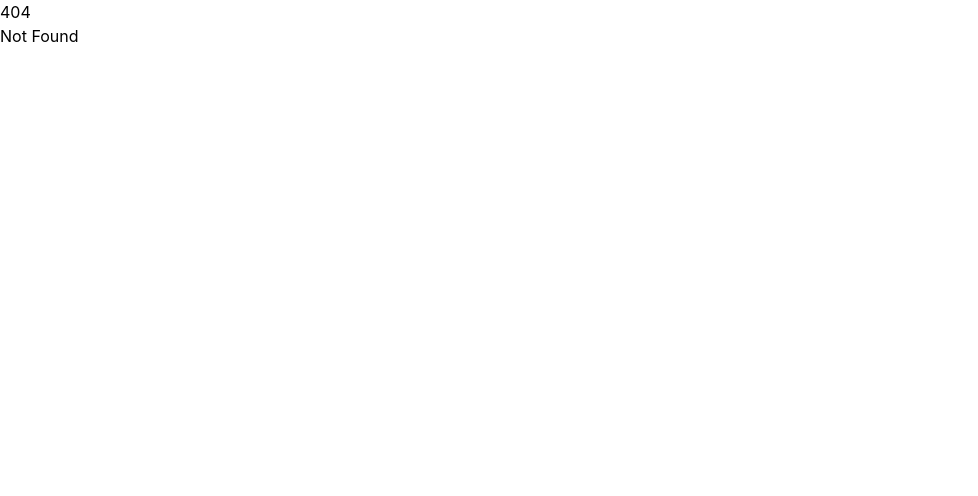
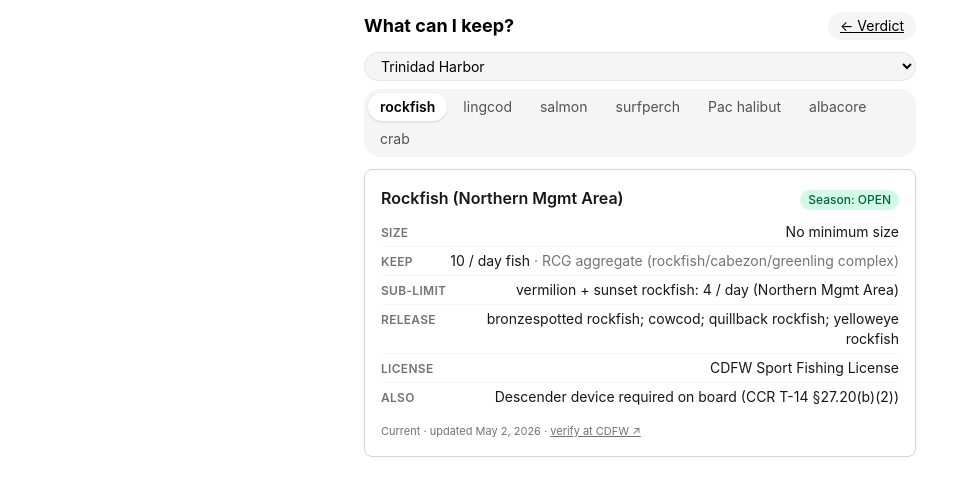
Before and after one commit to samwedll/humboldt-fish, a SvelteKit app: page /rules in a window 1280 px wide. Before the commit this address had no page. Shown: the top 496 px of the page, without its empty margins (0-978 px from the left). Built offline with nearby package versions, Linux system fonts and the light colour scheme.

Commit message:
feat: prerendered /rules reference route
Co-Authored-By: Claude Sonnet 4.6 <noreply@anthropic.com>

```diff
--- /dev/null
+++ b/src/routes/rules/+page.svelte
@@ -0,0 +1,77 @@
+<script lang="ts">
+  import type { Species, LaunchId } from '$lib/types.js';
+  import { regs, isSpeciesOpen } from '$lib/config/regs.js';
+  import { speciesLaunchCompat } from '$lib/config/species-launch.js';
+  import { launches } from '$lib/config/launches.js';
+  import { idGuideForLaunch } from '$lib/config/identification.js';
+  import { SPECIES_LABEL } from '$lib/config/species-labels.js';
+  import { parseRulesParams } from '$lib/rulesParams.js';
+  import CatchRulesCard from '$lib/components/CatchRulesCard.svelte';
+
+  // Default for the prerendered HTML; real selection is read from the URL on mount.
+  let launch: LaunchId = $state('trinidad');
+  let species: Species = $state(speciesLaunchCompat['trinidad'][0]);
+
+  $effect(() => {
+    const parsed = parseRulesParams(window.location.search);
+    launch = parsed.launch;
+    species = parsed.species;
+  });
+
+  const validSpecies = $derived(speciesLaunchCompat[launch]);
+  const launchOptions = (Object.keys(launches) as LaunchId[]).map((id) => ({ id, label: launches[id].label }));
+  // Device-date season check — pure date math, works offline.
+  const todayISO = $derived(new Date().toISOString().slice(0, 10));
+  const seasonOpen = $derived(isSpeciesOpen(species, todayISO, launch).open);
+  const guide = $derived(idGuideForLaunch(launch));
+
+  function pickSpecies(s: Species) {
+    species = s;
+    const qs = new URLSearchParams({ species: s, launch });
+    history.replaceState({}, '', `/rules?${qs.toString()}`);
+  }
+  function pickLaunch(id: LaunchId) {
+    launch = id;
+    if (!speciesLaunchCompat[id].includes(species)) species = speciesLaunchCompat[id][0];
+    const qs = new URLSearchParams({ species, launch: id });
+    history.replaceState({}, '', `/rules?${qs.toString()}`);
+  }
+</script>
+
+<svelte:head><title>What can I keep? · Humboldt Fish</title></svelte:head>
+
+<main class="mx-auto max-w-xl p-3">
+  <header class="mb-3 flex items-center justify-between">
+    <h1 class="text-lg font-bold">What can I keep?</h1>
+    <a class="rounded-full bg-neutral-100 px-3 py-1 text-sm underline" href={`/?species=${species}&launch=${launch}`}>← Verdict</a>
+  </header>
+
+  <select
+    class="mb-2 w-full rounded-full border border-neutral-200 bg-neutral-100 px-3 py-1 text-sm"
+    value={launch}
+    onchange={(e) => pickLaunch((e.currentTarget as HTMLSelectElement).value as LaunchId)}
+  >
+    {#each launchOptions as o}<option value={o.id}>{o.label}</option>{/each}
+  </select>
+
+  <div class="mb-3 flex flex-wrap gap-1 rounded-2xl bg-neutral-100 p-1 text-sm">
+    {#each validSpecies as s}
+      <button
+        type="button"
+        class={`whitespace-nowrap rounded-full px-3 py-1 ${species === s ? 'bg-white font-semibold shadow' : 'text-neutral-600'}`}
+        onclick={() => pickSpecies(s)}
+      >
+        {SPECIES_LABEL[s]}
+      </button>
+    {/each}
+  </div>
+
+  <CatchRulesCard
+    label={regs[species].label}
+    rules={regs[species].rules}
+    meta={regs[species].meta}
+    mode="full"
+    {seasonOpen}
+    idGuide={guide}
+  />
+</main>
--- /dev/null
+++ b/src/routes/rules/+page.ts
@@ -0,0 +1,4 @@
+// Static reference: rules come entirely from bundled config, no live data.
+// Prerendering makes the route a static asset the service worker can precache
+// for the no-signal "fish in hand" case. Params are read client-side.
+export const prerender = true;
```
